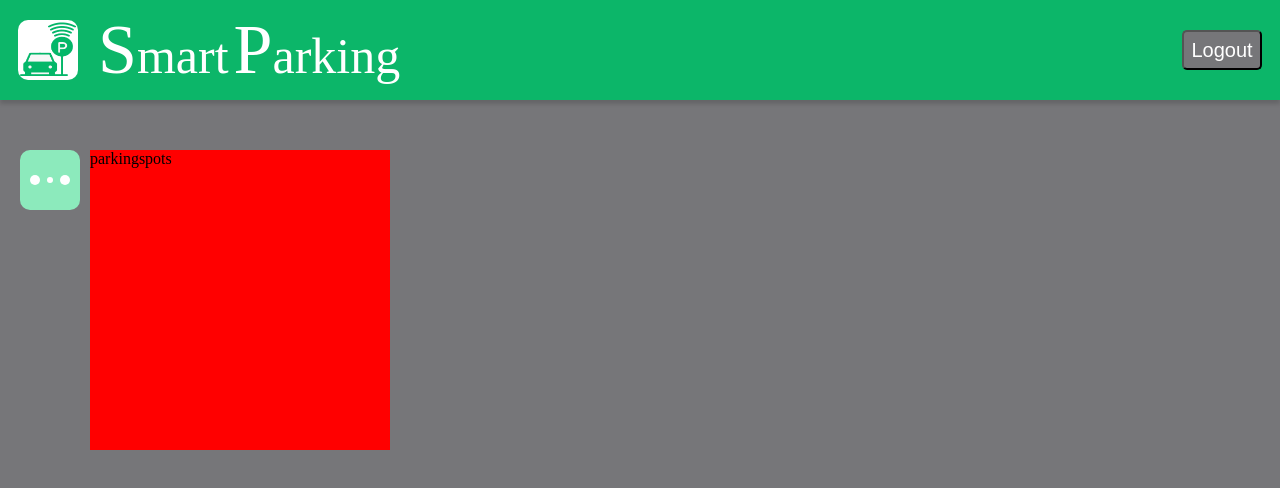
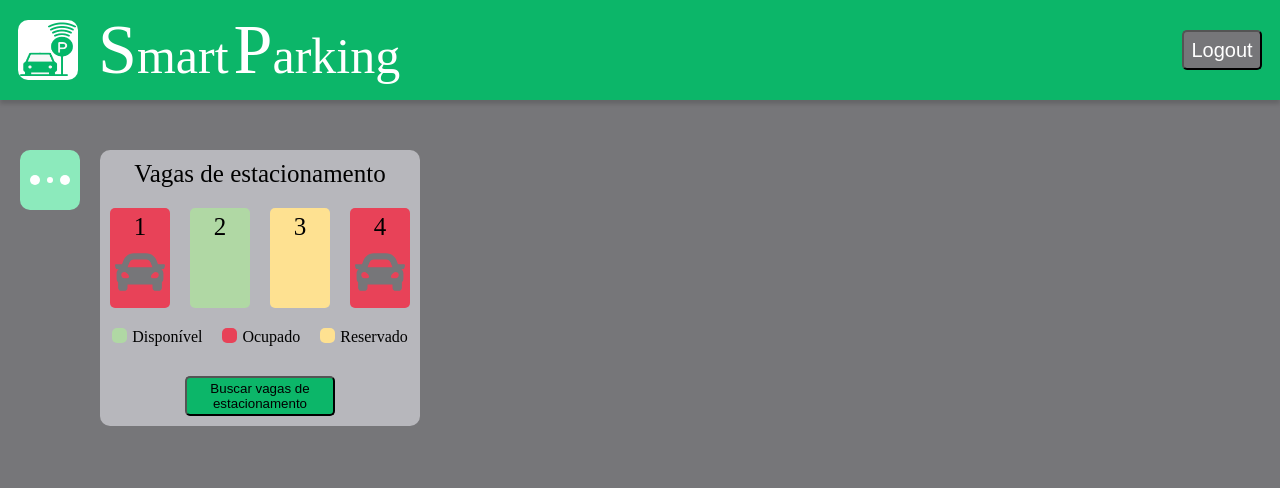
Before and after one commit to Rodrigodcs/smart-parking-client, a React (Create React App) app: page /estacionamento in a window 1280 px wide. Shown: the top 488 px of the page. Built offline with nearby package versions, Linux system fonts and the light colour scheme; no server answers; sample sign-in values are in the browser's storage.

Commit message:
chore: parking spots component layout finalised

```diff
--- a/package.json
+++ b/package.json
@@ -13,7 +13,7 @@
     "axios": "^1.2.2",
     "react": "^18.2.0",
     "react-dom": "^18.2.0",
-    "react-icons": "^4.7.1",
+    "react-icons": "^4.8.0",
     "react-loader-spinner": "^5.3.4",
     "react-loading": "^2.0.3",
     "react-router-dom": "^6.8.0",
--- a/src/components/Logo.js
+++ b/src/components/Logo.js
@@ -48,4 +48,5 @@ const Container = styled.header`
             margin-left: 0;
         }
     }
+
 `;
--- a/src/components/Parking.js
+++ b/src/components/Parking.js
@@ -20,8 +20,10 @@ const Container = styled.div`
     display: flex;
     padding-left: 20px;
     padding-right: 20px;
-    gap:10px;
+    gap:20px;
     @media (max-width: 600px) {
         flex-direction: column;
+        align-items: center;
+        padding-top: 120px;
     }
 `;
--- a/src/components/ParkingSpots.js
+++ b/src/components/ParkingSpots.js
@@ -1,17 +1,77 @@
 import styled from "styled-components";
+import Spot from "./Spot";
 
 export default function ParkingSpots(){
 
+    function reloadSpots(){
+        console.log("carregando")
+    }
     return(
         <Container>
-            <p>parkingspots</p>
+            <p>Vagas de estacionamento</p>
+            <div>
+                <Spot name="1" ocupied={true} reserved={false}/>
+                <Spot name="2" ocupied={false} reserved={false}/>
+                <Spot name="3" ocupied={false} reserved={true}/>
+                <Spot name="4" ocupied={true} reserved={false}/>
+            </div>
+            <div className="captions">
+                <div>
+                    <div className="caption avaliable-caption"></div><span>Disponível</span>
+                </div>
+                <div>
+                    <div className="caption ocupied-caption"></div><span>Ocupado</span>
+                </div>
+                <div>
+                    <div className="caption reserved-caption"></div><span>Reservado</span>
+                </div>
+            </div>
+            <button className="button" onClick={()=>reloadSpots()}>Buscar vagas de estacionamento</button>
         </Container>
     );
 }
 
 const Container = styled.section`
-    width: 300px;
-    height: 300px;
-    background-color: red;
+    width: fit-content;
+    height: fit-content;
+    background-color: #b7b7bc;
     display: flex;
+    flex-direction: column;
+    align-items: center;
+    gap: 20px;
+    padding: 10px;
+    border-radius: 10px;
+    p{
+        font-size: 25px;
+    }
+    div{
+        display: flex;
+        gap: 20px;
+    }
+    .button{
+        margin-top: 10px;
+        width:150px;
+        height: 40px;
+        border-radius: 5px;
+        background-color: #0CB669;
+    }
+    .captions{
+        span{
+            margin-left: -15px;
+        }
+    }
+    .caption{
+        width: 15px;
+        height: 15px;
+        border-radius: 5px;
+    }
+    .avaliable-caption{
+        background-color: #B0D8A4;
+    }
+    .ocupied-caption{
+        background-color: #E84258;
+    }
+    .reserved-caption{
+        background-color: #FEE191;
+    }
 `;
--- /dev/null
+++ b/src/components/Spot.js
@@ -0,0 +1,39 @@
+import styled from "styled-components";
+import { FaCar } from 'react-icons/fa';
+
+export default function Spot({name,ocupied,reserved}){
+
+    return(
+        <Container ocupied={ocupied} reserved={reserved}>
+            <p>{name}</p>
+            <div>
+                {ocupied?
+                    <FaCar className="icon"/>:""
+                }
+            </div>
+        </Container>
+    );
+}
+
+const Container = styled.section`
+    width: 60px;
+    height: 100px;
+    background-color: ${props => props.ocupied?"#E84258":props.reserved?"#FEE191":"#B0D8A4"};
+    border-radius: 5px;
+    display: flex;
+    flex-direction: column;
+    align-items: center;
+    padding: 5px;
+    p{
+        font-size: 18px;
+    }
+    div{
+        height: 100%;
+        width: 100%;
+        display: flex;
+        align-items: center;
+        justify-content: center;
+        font-size: 50px;
+        color: #767679;
+    }
+`;
--- a/src/components/UserInfo.js
+++ b/src/components/UserInfo.js
@@ -3,7 +3,6 @@ import axios from "axios";
 import UserContext from "../contexts/UserContext";
 import styled from "styled-components";
 import { ThreeDots } from "react-loader-spinner";
-
 
 export default function UserInfo(){
     const [userInfo, setUserInfo]= useState({})
@@ -12,7 +11,7 @@ export default function UserInfo(){
     useEffect(()=>{
         const config = {
             headers:{
-                Authorization:`Bearer ${userToken.token}`
+                Authorization:`Bearer ${userToken}`
         }}
         axios.get(`${process.env.REACT_APP_API_URL}/userInfo`,config).then((res)=>{
             setUserInfo(res.data)
@@ -24,7 +23,7 @@ export default function UserInfo(){
     function reloadUserInfo(){
         const config = {
             headers:{
-                Authorization:`Bearer ${userToken.token}`
+                Authorization:`Bearer ${userToken}`
         }}
         axios.get(`${process.env.REACT_APP_API_URL}/userInfo`,config).then((res)=>{
             setUserInfo(res.data)
@@ -66,7 +65,7 @@ export default function UserInfo(){
 const Container = styled.section`
     width: fit-content;
     height: fit-content;
-    background-color: #8CEABC;
+    background-color: #b7b7bc;
     display: flex;
     align-items: center;
     border-radius: 10px;
@@ -89,11 +88,11 @@ const Container = styled.section`
         color:red;
         font-size: 18px;
     }
-    @media (max-width: 600px) {
-        width: 100%;
-    }
+
     .button{
         margin-top: 10px;
+        margin-left: auto;
+        margin-right: auto;
         width:150px;
         height: 30px;
         border-radius: 5px;
--- a/src/pages/LoginPage.js
+++ b/src/pages/LoginPage.js
@@ -7,7 +7,7 @@ import UserContext from "../contexts/UserContext";
 import logo from "../assets/logo.png";
 
 export default function LoginPage(){
-    const {setUserToken} = useContext(UserContext);
+    const {userToken,setUserToken} = useContext(UserContext);
     const navigate = useNavigate();
     const [isDisabled, setIsDisabled] = useState(false);
     const [form, setForm] = useState({
@@ -27,7 +27,8 @@ export default function LoginPage(){
         const body={...form};
         const promise = axios.post(`${process.env.REACT_APP_API_URL}/signIn`, body);
         promise.then((res)=>{
-            localStorage.setItem('smartParkingUserToken', JSON.stringify(res.data));
+            console.log(res.data)
+            localStorage.setItem('smartParkingUserToken', JSON.stringify(res.data.token));
             setUserToken(res.data.token);
             navigate("/estacionamento");
         });
```
Also changed, not shown: 1 other file (tests, documents, lock files or other folders).
